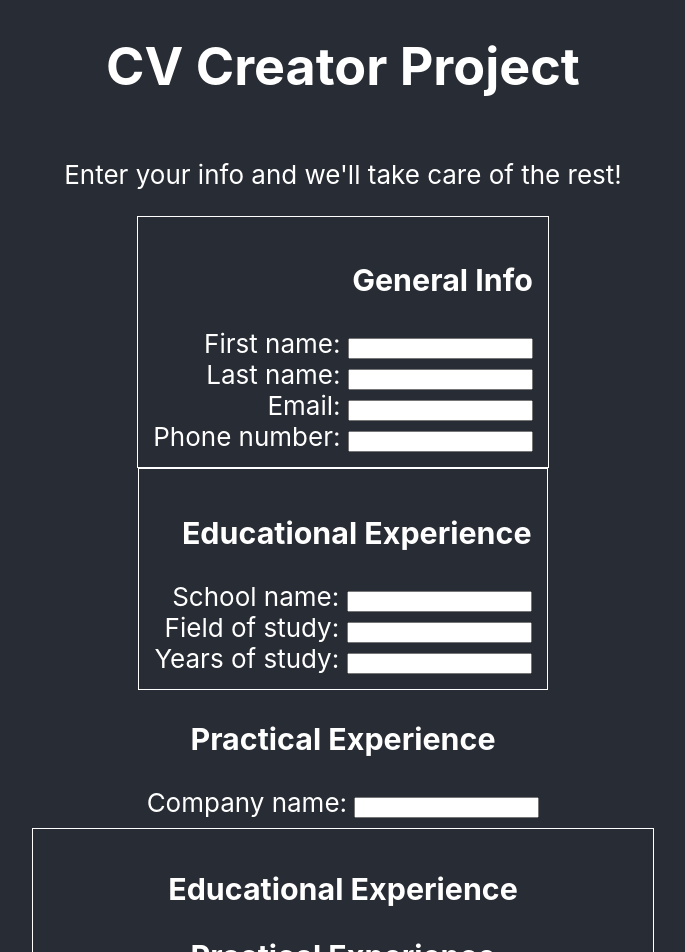
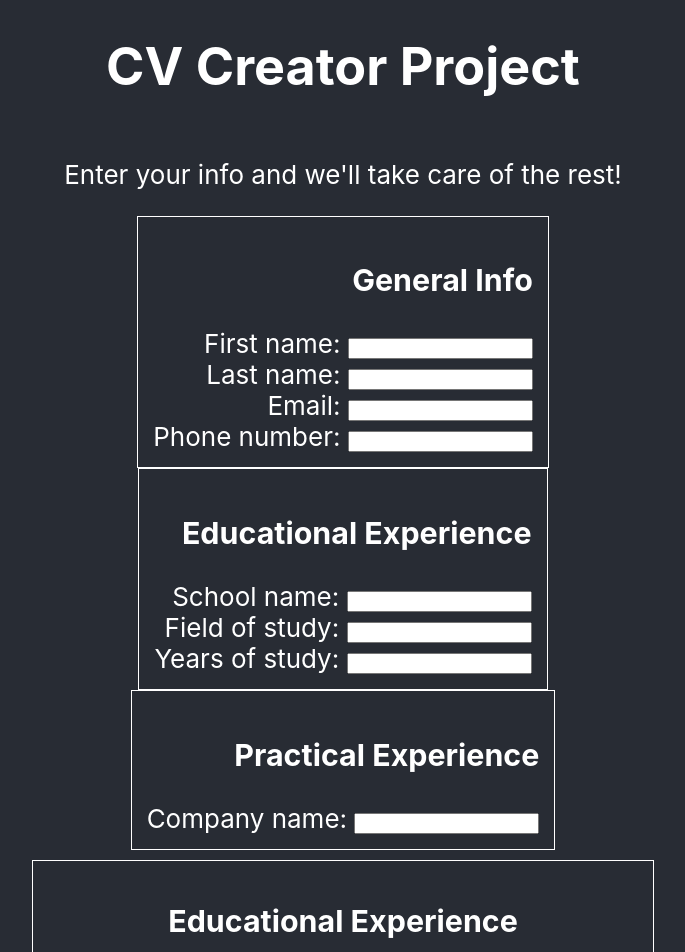
Before and after one commit to pinkx-xlink/cv-application-project, a React (Create React App) app in the folder cv-app-project/: page / in a window 1280 px wide. Shown: the top 952 px of the page, without its empty margins (297-982 px from the left). Built offline with nearby package versions, Linux system fonts and the light colour scheme.

Commit message:
Give .practical-exp the same CSS as the other two input sections

```diff
--- a/cv-app-project/src/App.css
+++ b/cv-app-project/src/App.css
@@ -22,7 +22,8 @@
   color: #61dafb;
 }
 .general-info,
-.education-exp {
+.education-exp,
+.practical-exp {
   display: flex;
   flex-direction: column;
   border: 1px solid white;
```
